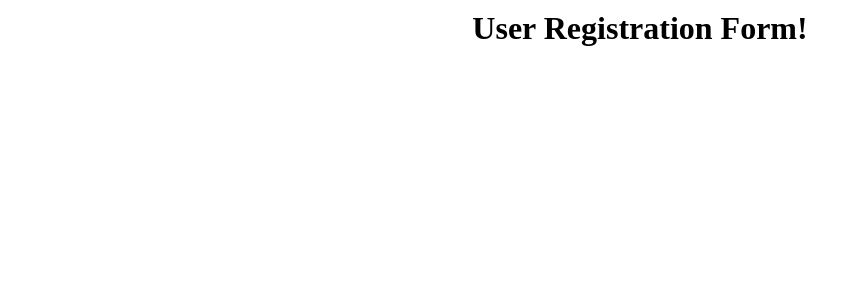
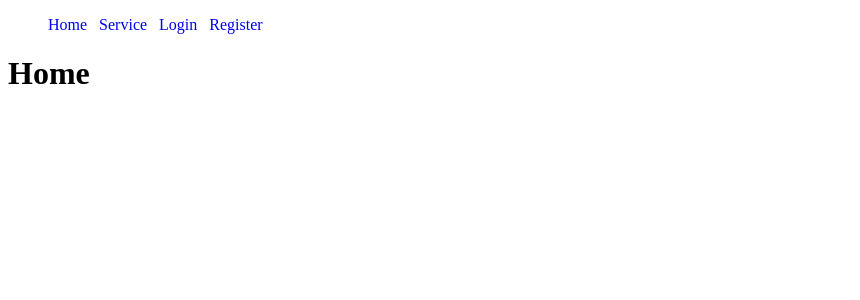
Before and after one commit to Sushil500530/Registration_Form, a React (Vite) app: page / in a window 1280 px wide. Shown: the top 300 px of the page, without its empty margins (0-860 px from the left). Built offline with nearby package versions, Linux system fonts and the light colour scheme.

Commit message:
add route for navber

```diff
--- a/src/App.jsx
+++ b/src/App.jsx
@@ -1,12 +1,13 @@
 import { Outlet } from "react-router-dom"
+import Navber from "./components/Navber"
 
 
 function App() {
 
   return (
     <>
-     <h1 className='headLine'>User Registration Form!</h1>
-     <Outlet></Outlet>
+      <Navber />
+      <Outlet></Outlet>
     </>
   )
 }
--- /dev/null
+++ b/src/components/Navber.jsx
@@ -0,0 +1,30 @@
+import { Link, NavLink } from "react-router-dom";
+
+const Navber = () => {
+    return (
+        <div>
+            <div className="navbar bg-base-100">
+                <ul className="list-item">
+                    <NavLink to="/" className={({ isActive }) =>
+                        isActive ? "active" : ""}>
+                        Home
+                    </NavLink>
+                    <NavLink to="/" className={({ isActive }) =>
+                        isActive ? "active" : ""}>
+                        Service
+                    </NavLink>
+                    <NavLink to="/login" className={({ isActive }) =>
+                        isActive ? "active" : ""}>
+                        Login
+                    </NavLink>
+                    <NavLink to="/register" className={({ isActive }) =>
+                        isActive ? "active" : ""}>
+                        Register
+                    </NavLink>
+                </ul>
+            </div>
+        </div>
+    );
+};
+
+export default Navber;
--- a/src/index.css
+++ b/src/index.css
@@ -3,3 +3,11 @@
   text-align: center;
   margin: 10px 0;
 }
+a{
+  text-decoration: none;
+}
+.list-item{
+  display: flex;
+  align-items: center;
+  gap: 12px;
+}
--- a/src/router/router.jsx
+++ b/src/router/router.jsx
@@ -5,6 +5,10 @@ const router = createBrowserRouter([{
     path: "/",
     element: <App />,
     children: [
+        {
+            path: "/",
+            element: <h1>Home</h1>
+        },
         {
             path: "/login",
             element: <h1>Login</h1>
```
Also changed, not shown: 1 other file (tests, documents, lock files or other folders).
